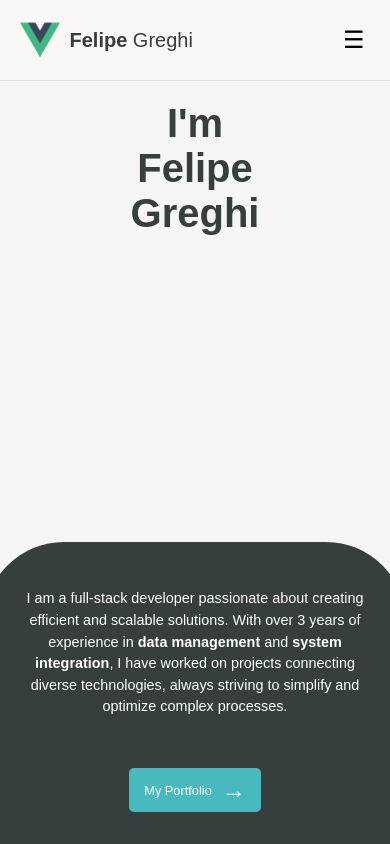
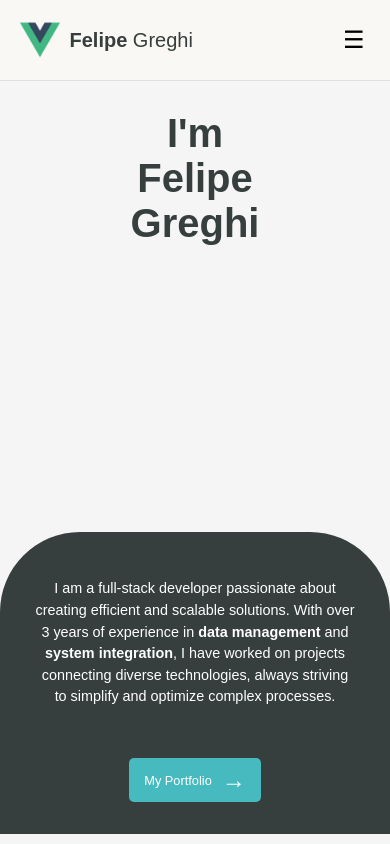
Before and after one commit to FelipeGreghi/Portfolio-WebVUE, a Vue app: page / in a window 390 px wide. Built offline with nearby package versions, Linux system fonts and the light colour scheme.

Commit message:
Refactor HomeView component styling for responsiveness

```diff
--- a/src/views/HomeView.vue
+++ b/src/views/HomeView.vue
@@ -111,7 +111,7 @@ export default {
   align-items: center;
   width: 100%;
   height: 50%;
-  padding-bottom: 2.5em;
+  padding: 2em 0;
   margin-top: auto;
 }
 
@@ -219,12 +219,14 @@ export default {
     flex-direction: column;
     height: auto;
     padding: 2em 1em;
+    box-sizing: border-box;
   }
 
   .text-section {
     max-width: 90%;
     margin-left: 0;
     text-align: center;
+    box-sizing: border-box;
   }
 
   .portfolio-btn {
@@ -233,6 +235,22 @@ export default {
 }
 
 @media (max-width: 480px) {
+  .home-view {
+    padding: 10px;
+  }
+
+  .midle-content {
+    width: 100%;
+  }
+
+  .midle-content img {
+    display: none; /* Esconde a imagem em telas menores */
+  }
+
+  .content {
+    width: 100%;
+  }
+
   .home-view h1 {
     font-size: 2.5em;
   }
```
